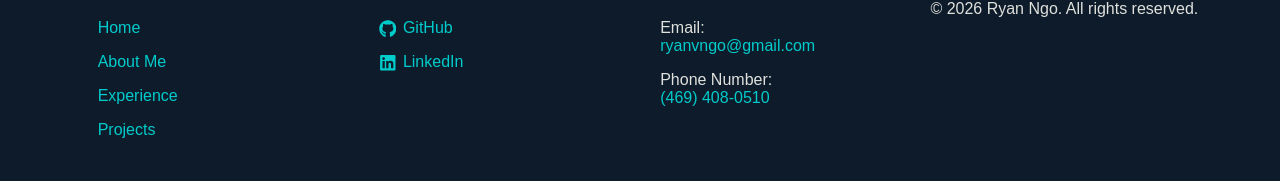
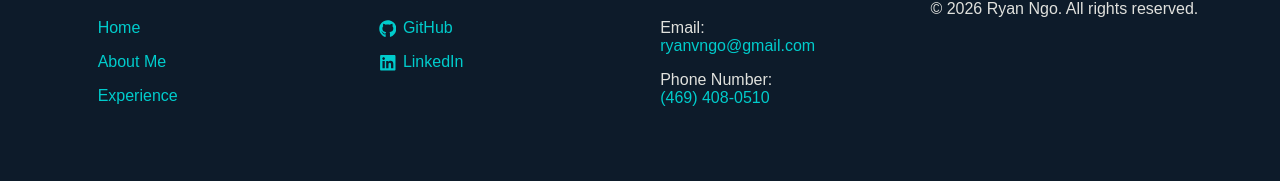
Before and after one commit to ryanvngo87/ryan-ngo-portfolio-main, a React (Create React App) app: page /experience in a window 1280 px wide. Shown: the part 119-300 px from the top of the page. Built offline with nearby package versions, Linux system fonts and the light colour scheme.

Commit message:
Removed project routing

```diff
--- a/src/components/Footer.js
+++ b/src/components/Footer.js
@@ -15,9 +15,6 @@ function Footer() {
             </ul>
             <ul>
                 <Link to="/experience">Experience</Link>
-            </ul>
-            <ul>
-                <Link to="/projects">Projects</Link>
             </ul>
         </nav>
 
```
